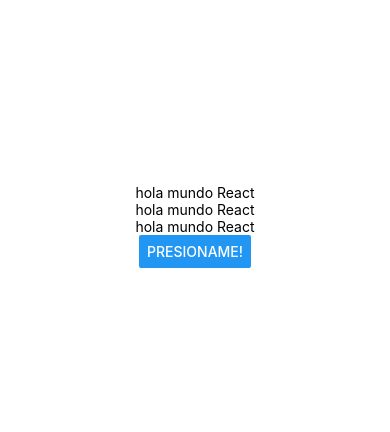
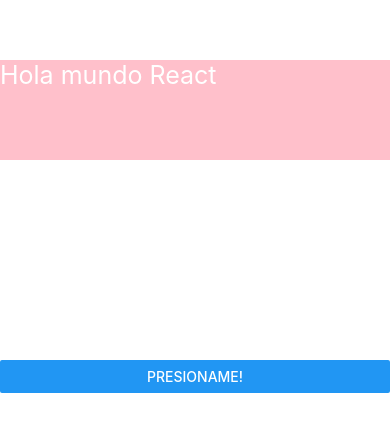
Before and after one commit to Diana-CRG/PM192, a React Native app in the folder my-blank/: screen / in a window 390 px wide. Shown: the part 196-628 px from the top of the page. Built offline with nearby package versions, Linux system fonts and the light colour scheme.

Commit message:
Pract_6_Terminada

```diff
--- a/my-blank/App.js
+++ b/my-blank/App.js
@@ -1,26 +1,25 @@
 /* zona 1, aqui van importaciones  */
 import { StatusBar } from 'expo-status-bar';
+import { Children } from 'react';
 import { StyleSheet, Text, View,Button } from 'react-native';
 import React, {useState} from 'react';
 
-const Texto=()=>{
-  const [contenido, setContenido]=useState('hola mundo React')
+const Texto=({style})=>{ //pasamo el parametro style
+  const[contenido, setContenido]=useState('Hola mundo React')
   const actualizarTexto=()=>{setContenido('Estado actualizado')}
-  return(<Text onPress={actualizarTexto}>{contenido}</Text>)
+  return(
+        <Text style={[styles.text, style]} onPress={actualizarTexto}>{contenido}</Text>) //lo definimos en el componente padre
 }
 
 /* zona 2 , el main*/
 export default function App() {
   return (
     <View style={styles.container}>
+      <Texto style={styles.blue}>  </Texto>
+      <Texto style={styles.orange}> </Texto>
+      <Texto style={styles.pink}>  </Texto>
+      <Button title='Presioname!'></Button>
       <StatusBar style="auto" />
-
-        <Texto></Texto>
-        <Texto></Texto>
-        <Texto></Texto>
-
-      <Button title='Presioname!'></Button>
-
     </View>
   );
 }
@@ -31,7 +30,18 @@
   container: {
     flex: 1,
     backgroundColor: '#fff',
-    alignItems: 'center',
+    alignItems: 'base-line',
     justifyContent: 'center',
-  },
+    flexDirection: 'column',
+  },
+text:{
+  color:'white',
+  fontSize:25,
+  height:100, /*de lo que se tenga disponible*/
+  /*width:100, nos va a crear el alto y ancho para cada texto*/
+
+},
+red:{backgroundColor:'blue'},
+green:{backgroundColor:'orange'},// se creo una clase para que sea de diferente como cada texto
+blue:{backgroundColor:'pink'}, //agregamos el flex en cada clase
 });
```
